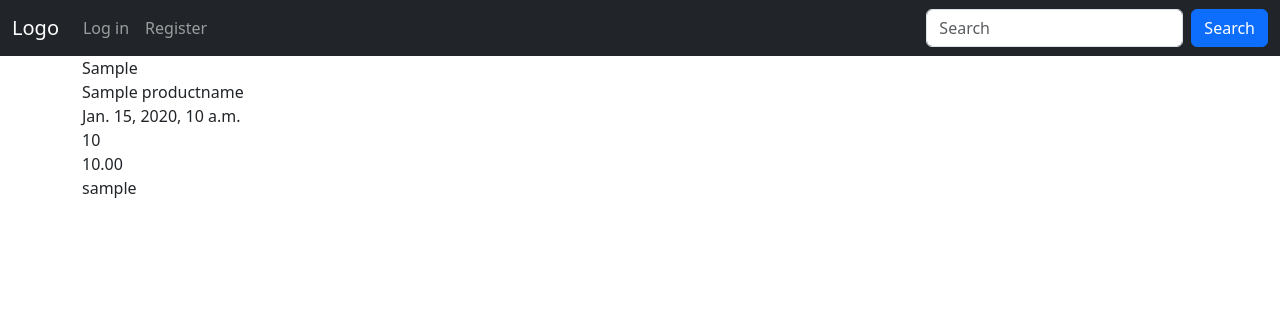
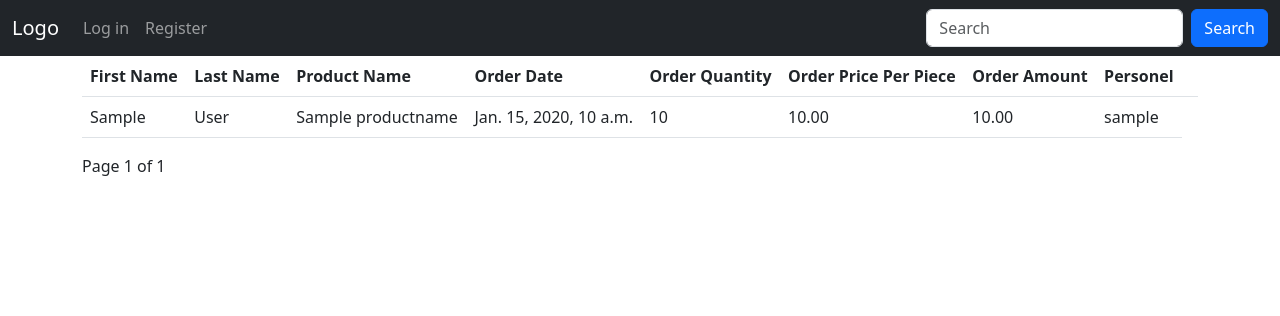
Before and after one commit to Carepred009/ApplianceInventory, a Django app: page /order_display/ in a window 1280 px wide. Shown: the top 316 px of the page. Run offline with Django 5.2, Linux system fonts and the light colour scheme; tables that the repository leaves empty hold one stand-in row (values such as "Sample post").

Commit message:
Use a table to display the Order transaction and use simple Django Pagination

```diff
--- a/InventoryProject/InventoryApp/templates/order.html
+++ b/InventoryProject/InventoryApp/templates/order.html
@@ -13,9 +13,9 @@
 
             <p id="price-display">Price: 0</p>
 
-         <!-- Amount (readonly) -->
+         <!-- Amount (readonly)
               <p>Total: <input type="text" id="amount-field" readonly></p>
-
+            -->
 
           <p>LOGGED IN AS: {{request.user.username}}</p>
         <button class="btn btn-primary" type="submit">SUBMIT</button>
--- a/InventoryProject/InventoryApp/templates/order_display.html
+++ b/InventoryProject/InventoryApp/templates/order_display.html
@@ -1,19 +1,50 @@
 {%extends 'base.html'%}
+{%block content%}
+<div class="container">
+    <div class="form-group">
+        <table class="table  table-stripped">
+            <thead>
+                <tr>
+                    <th>First Name</th>
+                    <th>Last Name</th>
+                      <th>Product Name</th>
+                      <th>Order Date</th>
+                      <th>Order Quantity</th>
+                    <th>Order Price Per Piece</th>
+                      <th>Order Amount</th>
+                      <th>Personel</th>
+                    <th></th>
+                </tr>
+            </thead>
+            <tbody>
+              {%for order in page_obj%}
+                <tr>
+                    <td>{{order.customer.first_name}}</td>
+                    <td>   {{order.customer.last_name}}</td>
+                    <td> {{order.product.product_name}}</td>
+                           <td>{{order.order_date}}</td>
+                           <td>{{order.order_quantity}}</td>
+                           <td> {{order.product.price}}</td>
+                           <td>{{order.amount}}</td>
+                        <td>  {{order.user}}</td>
+                </tr>
+             {%endfor%}
+            </tbody>
+        </table>
+
+<div class="pagination">
+    {% if page_obj.has_previous %}
+        <a href="?page=1">First</a>
+        <a href="?page={{ page_obj.previous_page_number }}">Previous</a>
+    {% endif %}
+    <span>Page {{ page_obj.number }} of {{ page_obj.paginator.num_pages }}</span>
+    {% if page_obj.has_next %}
+        <a href="?page={{ page_obj.next_page_number }}">Next</a>
+        <a href="?page={{ page_obj.paginator.num_pages }}">Last</a>
+    {% endif %}
+</div>
 
 
-{%block content%}
-
-<div class="container">
-    <div class="form-group">
-      {%for order in orders%}
-        {{order.customer.first_name}}<br>
-        {{order.product.product_name}}<br>
-        {{order.order_date}}<br>
-        {{order.order_quantity}}<br>
-       {{order.amount}}<br>
-       {{order.user}}<br> <br>
-
-      {%endfor%}
     </div>
 </div>
 
--- a/InventoryProject/InventoryApp/views.py
+++ b/InventoryProject/InventoryApp/views.py
@@ -117,13 +117,16 @@ class UpdateProductView(UpdateView):
 class OrderDisplay(ListView):
     model = Order
     template_name = 'order_display.html'
-    context_object_name = 'orders'
+    #context_object_name = 'orders'  if Using pagination remove this and use the Django Built in page_obj
+    paginate_by = 6 # Show 10 products per page
+
 
 class OrderAccept(CreateView):
     model = Order
     template_name = 'order.html'
     form_class = OrderForm
-    success_url = reverse_lazy('home')
+    success_url = reverse_lazy('order_display')
+
 
     def get_initial(self):
         initial = super().get_initial()
```
